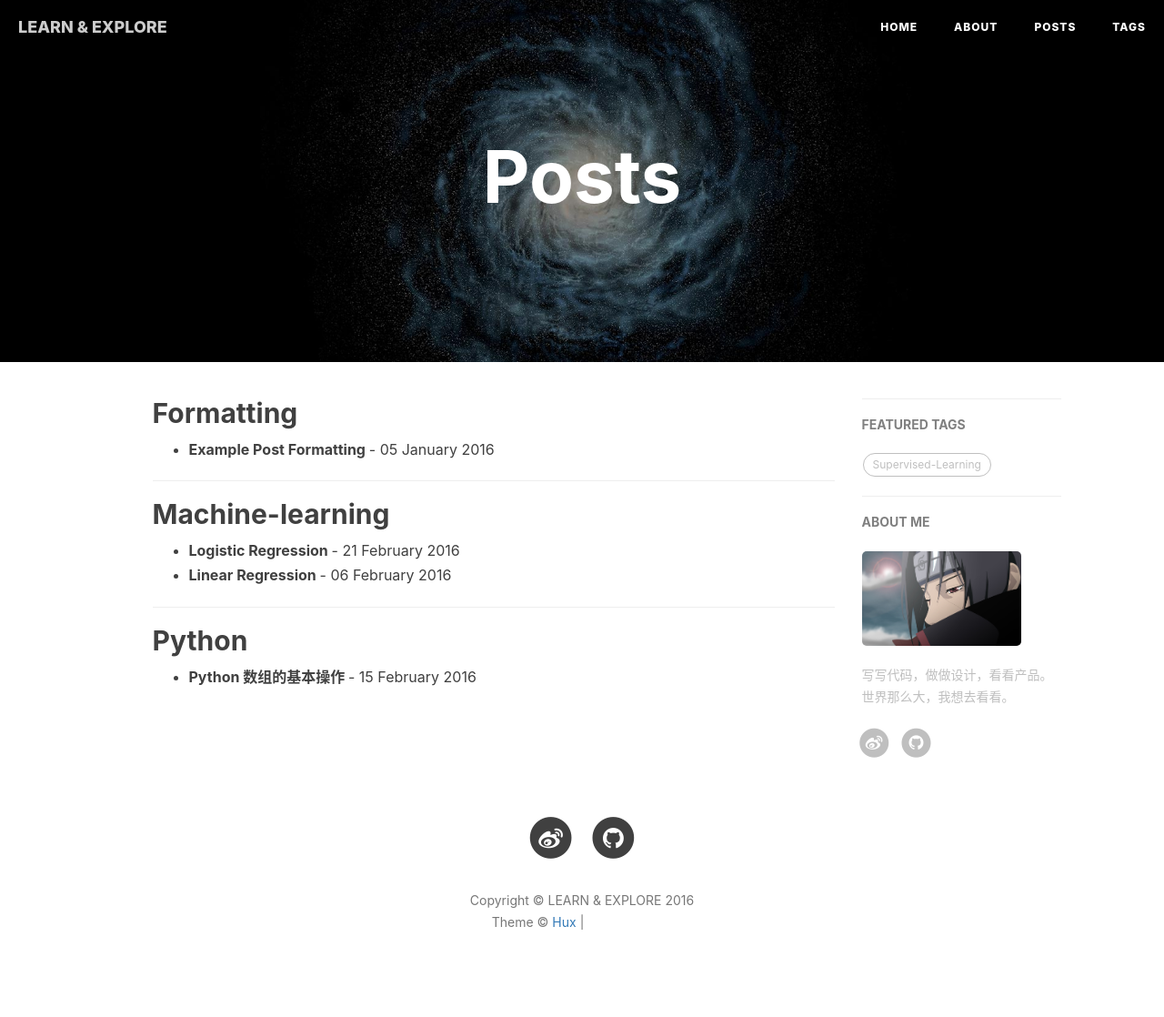
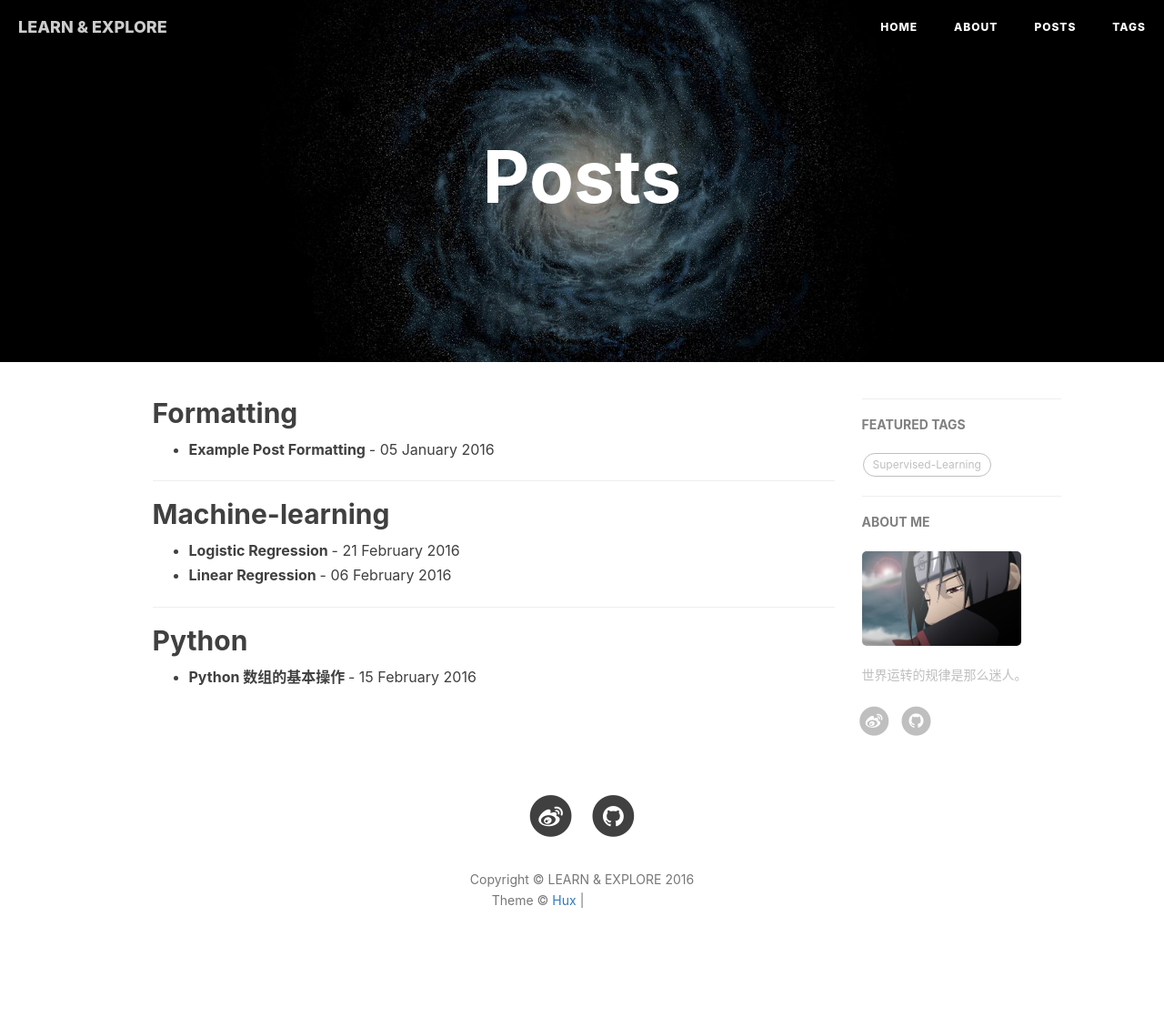
Before and after one commit to GaryLv/GaryLv.github.io, a Jekyll site: the page built from posts.html, in a window 1280 px wide. Shown: the whole page at 91% size. Built offline with Jekyll 4.4.1, drawn with Linux system fonts in a browser that asks for light colours; nearby versions of some CDN libraries; comment, search, counter and statistics services are not loaded; after the commit the page ends 1094 px from its top, so only the background shows below that; grey boxes are pictures that could not be loaded.

Commit message:
Update _config.yml

```diff
--- a/_config.yml
+++ b/_config.yml
@@ -68,7 +68,7 @@ ga_domain: huangxuan.me
 
 # Sidebar settings
 sidebar: true                           # whether or not using Sidebar.
-sidebar-about-description: "写写代码，做做设计，看看产品。世界那么大，我想去看看。"
+sidebar-about-description: "世界运转的规律是那么迷人。"
 sidebar-avatar: /img/avatar-hux.jpg      # use absolute URL, seeing it's used in both `/` and `/about/`
 
 
```
